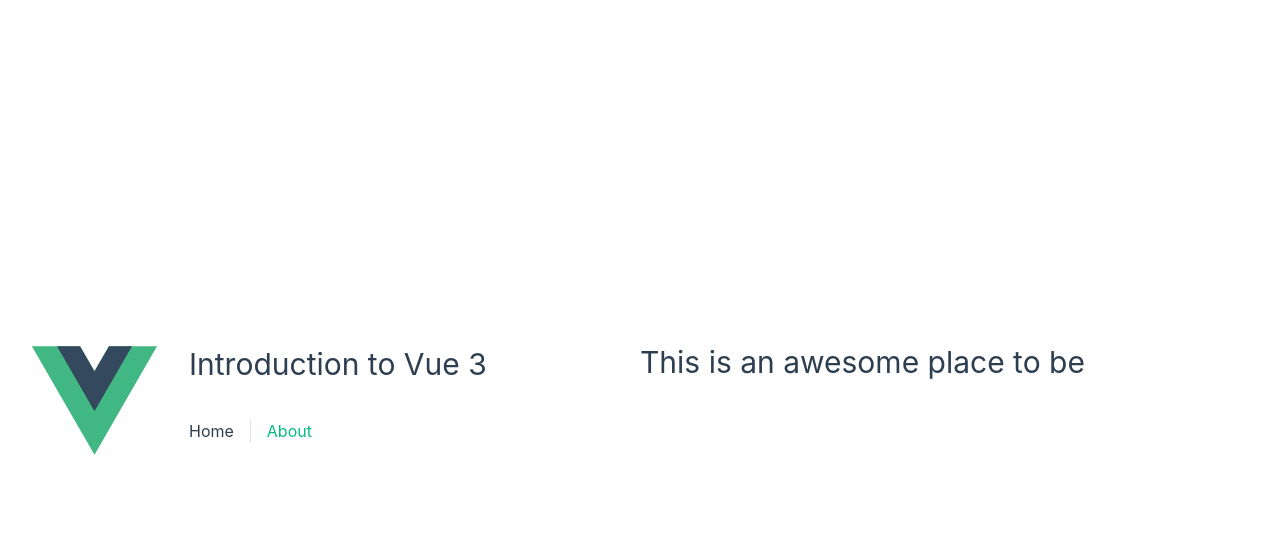
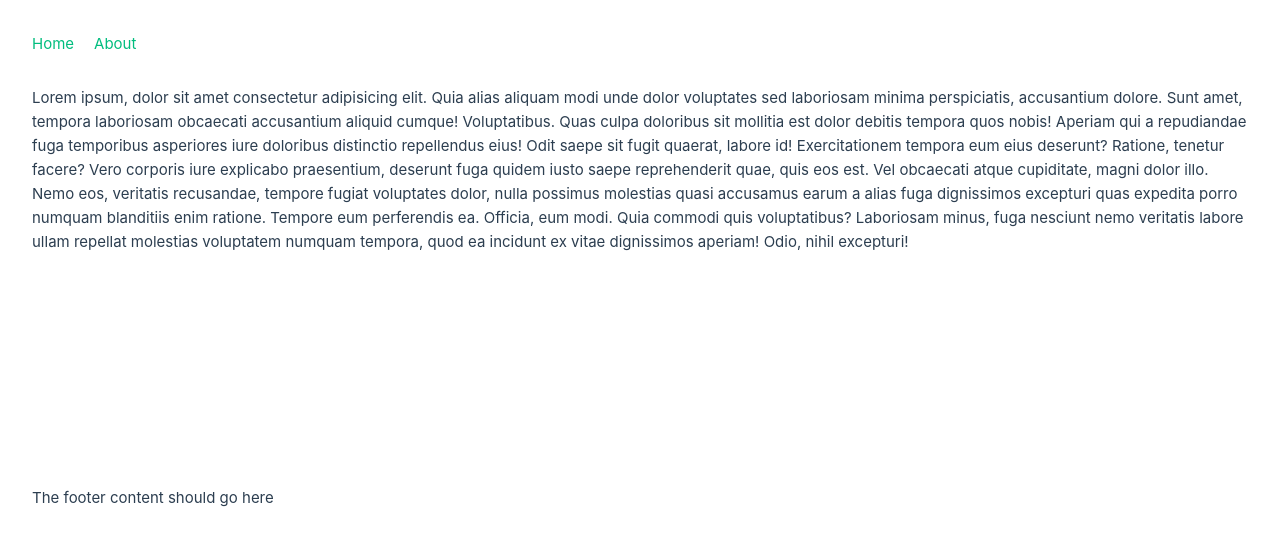
Before and after one commit to s1m2/vue-learning-growing, a Vue app: page / in a window 1280 px wide. Shown: the top 544 px of the page. Built offline with nearby package versions, Linux system fonts and the light colour scheme.

Commit message:
Support for multiple root elements

```diff
--- a/src/App.vue
+++ b/src/App.vue
@@ -1,90 +1,50 @@
-<script setup>
-import { RouterLink, RouterView } from "vue-router";
-</script>
+<script setup></script>
 
 <template>
   <header>
-    <img
-      alt="Vue logo"
-      class="logo"
-      src="@/assets/logo.svg"
-      width="125"
-      height="125"
-    />
-
-    <div class="wrapper">
-      <h1>Introduction to Vue 3</h1>
-
-      <nav>
-        <RouterLink to="/">Home</RouterLink>
-        <RouterLink to="/about">About</RouterLink>
-      </nav>
-    </div>
+    <nav>
+      <RouterLink to="/">Home</RouterLink>
+      <RouterLink to="/about">About</RouterLink>
+    </nav>
   </header>
 
-  <RouterView />
+  <section>
+    <p>
+      Lorem ipsum, dolor sit amet consectetur adipisicing elit. Quia alias
+      aliquam modi unde dolor voluptates sed laboriosam minima perspiciatis,
+      accusantium dolore. Sunt amet, tempora laboriosam obcaecati accusantium
+      aliquid cumque! Voluptatibus. Quas culpa doloribus sit mollitia est dolor
+      debitis tempora quos nobis! Aperiam qui a repudiandae fuga temporibus
+      asperiores iure doloribus distinctio repellendus eius! Odit saepe sit
+      fugit quaerat, labore id! Exercitationem tempora eum eius deserunt?
+      Ratione, tenetur facere? Vero corporis iure explicabo praesentium,
+      deserunt fuga quidem iusto saepe reprehenderit quae, quis eos est. Vel
+      obcaecati atque cupiditate, magni dolor illo. Nemo eos, veritatis
+      recusandae, tempore fugiat voluptates dolor, nulla possimus molestias
+      quasi accusamus earum a alias fuga dignissimos excepturi quas expedita
+      porro numquam blanditiis enim ratione. Tempore eum perferendis ea.
+      Officia, eum modi. Quia commodi quis voluptatibus? Laboriosam minus, fuga
+      nesciunt nemo veritatis labore ullam repellat molestias voluptatem numquam
+      tempora, quod ea incidunt ex vitae dignissimos aperiam! Odio, nihil
+      excepturi!
+    </p>
+  </section>
+
+  <footer>
+    <p>The footer content should go here</p>
+  </footer>
 </template>
 
 <style scoped>
 header {
-  line-height: 1.5;
-  max-height: 100vh;
+  margin-bottom: 30px;
 }
 
-.logo {
-  display: block;
-  margin: 0 auto 2rem;
+header nav a {
+  margin-right: 20px;
 }
 
-nav {
-  width: 100%;
-  font-size: 12px;
-  text-align: center;
-  margin-top: 2rem;
-}
-
-nav a.router-link-exact-active {
-  color: var(--color-text);
-}
-
-nav a.router-link-exact-active:hover {
-  background-color: transparent;
-}
-
-nav a {
-  display: inline-block;
-  padding: 0 1rem;
-  border-left: 1px solid var(--color-border);
-}
-
-nav a:first-of-type {
-  border: 0;
-}
-
-@media (min-width: 1024px) {
-  header {
-    display: flex;
-    place-items: center;
-    padding-right: calc(var(--section-gap) / 2);
-  }
-
-  .logo {
-    margin: 0 2rem 0 0;
-  }
-
-  header .wrapper {
-    display: flex;
-    place-items: flex-start;
-    flex-wrap: wrap;
-  }
-
-  nav {
-    text-align: left;
-    margin-left: -1rem;
-    font-size: 1rem;
-
-    padding: 1rem 0;
-    margin-top: 1rem;
-  }
+section {
+  height: 50vh;
 }
 </style>
--- a/src/assets/base.css
+++ b/src/assets/base.css
@@ -60,7 +60,6 @@
 }
 
 body {
-  min-height: 100vh;
   color: var(--color-text);
   background: var(--color-background);
   transition: color 0.5s, background-color 0.5s;
--- a/src/assets/main.css
+++ b/src/assets/main.css
@@ -14,22 +14,3 @@ a,
   color: hsla(160, 100%, 37%, 1);
   transition: 0.4s;
 }
-
-@media (hover: hover) {
-  a:hover {
-    background-color: hsla(160, 100%, 37%, 0.2);
-  }
-}
-
-@media (min-width: 1024px) {
-  body {
-    display: flex;
-    place-items: center;
-  }
-
-  #app {
-    display: grid;
-    grid-template-columns: 1fr 1fr;
-    padding: 0 2rem;
-  }
-}
```
